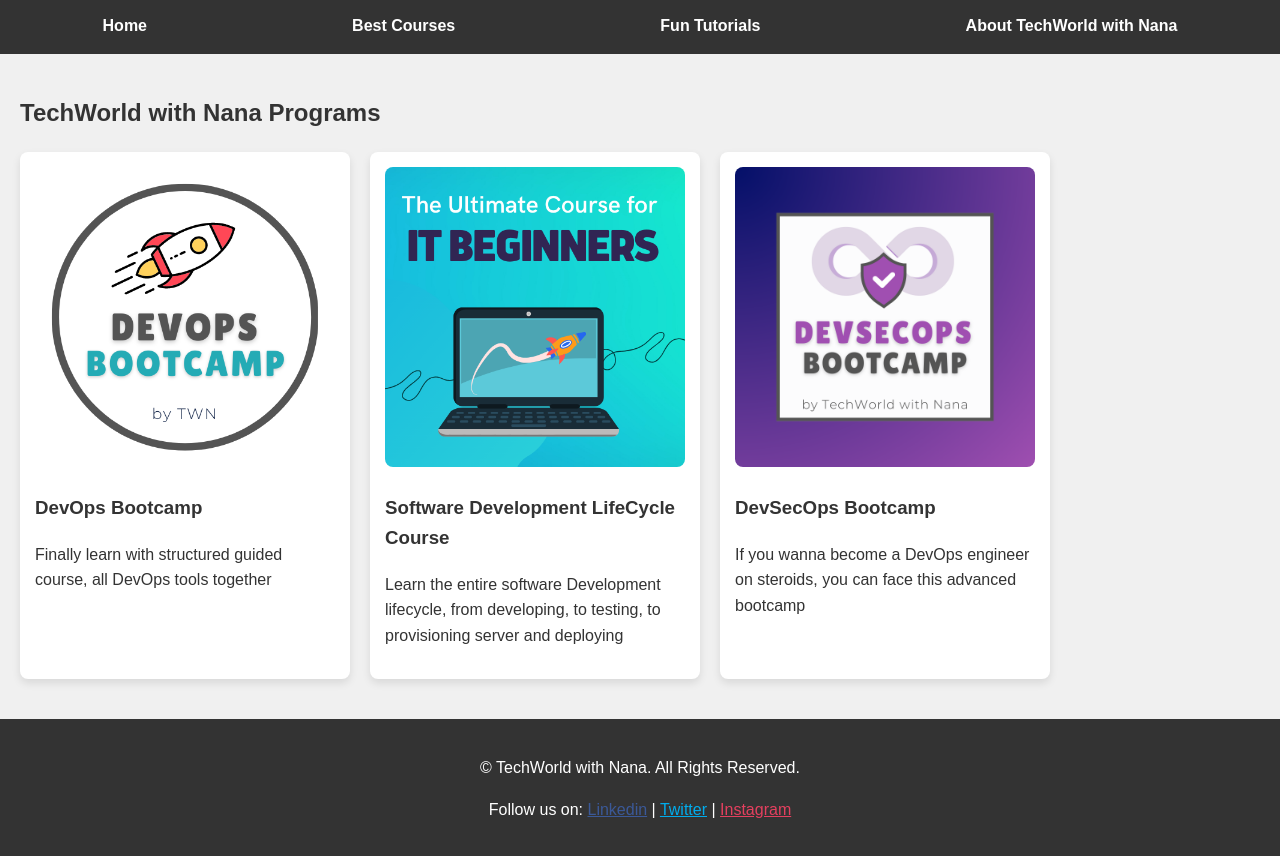
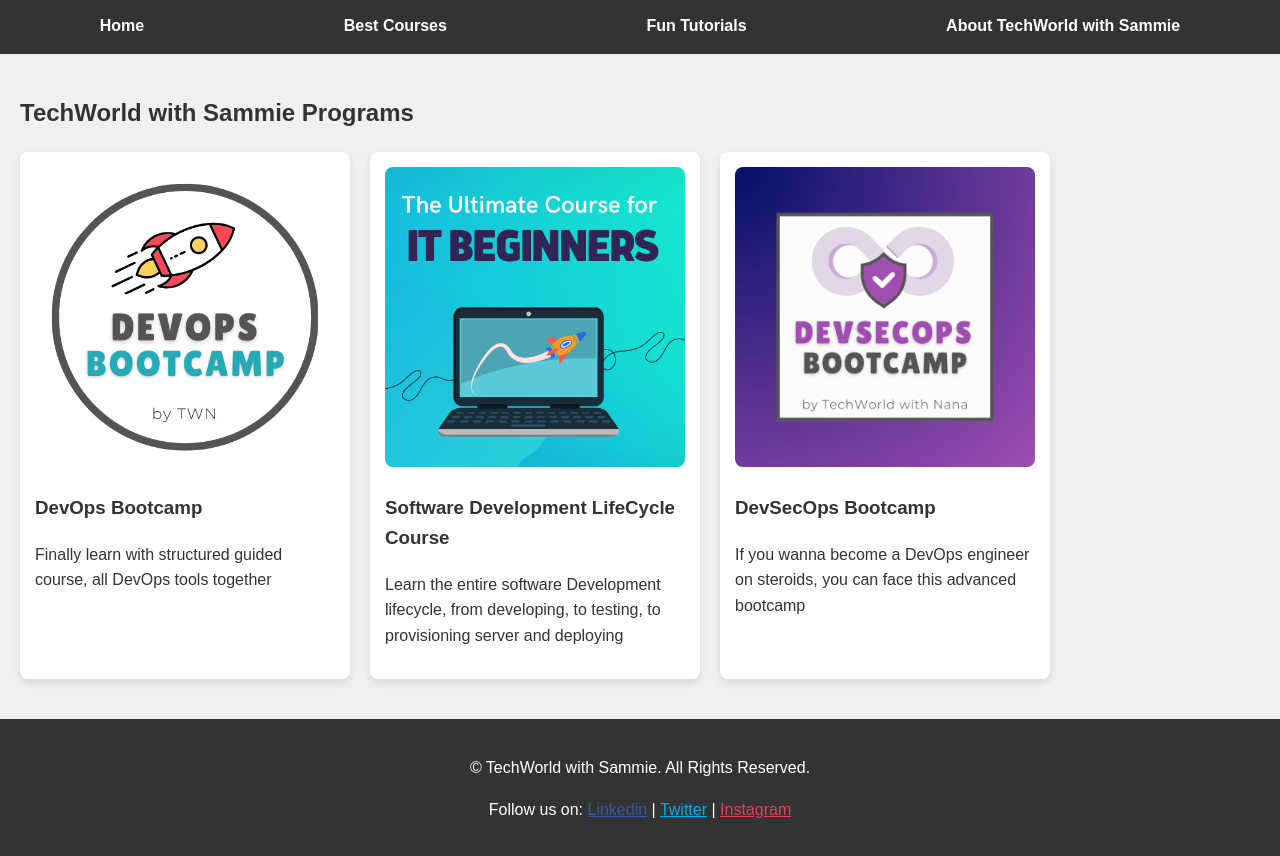
Before and after one commit to sammielas/nginx-proxy-cicd, a website: page index.html in a window 1280 px wide. Shown: the part 352-1208 px from the top of the page. Drawn offline with Linux system fonts and the light colour scheme.

Commit message:
modified index.html

```diff
--- a/index.html
+++ b/index.html
@@ -79,10 +79,10 @@
         <a href="#home">Home</a>
         <a href="#about">Best Courses</a>
         <a href="#services">Fun Tutorials</a>
-        <a href="#contact">About TechWorld with Nana</a>
+        <a href="#contact">About TechWorld with Sammie</a>
     </nav>
     <div class="container">
-        <h2>TechWorld with Nana Programs</h2>
+        <h2>TechWorld with Sammie Programs</h2>
         <div class="grid">
             <div class="card">
                 <img src="images/devops.png?crop=entropy&fit=crop&w=400&h=200" alt="Service 1">
@@ -102,7 +102,7 @@
         </div>
     </div>
     <footer>
-        <p>&copy; TechWorld with Nana. All Rights Reserved.</p>
+        <p>&copy; TechWorld with Sammie. All Rights Reserved.</p>
         <p>Follow us on:
             <a href="#" style="color: #3b5998;">Linkedin</a> |
             <a href="#" style="color: #00aced;">Twitter</a> |
```
